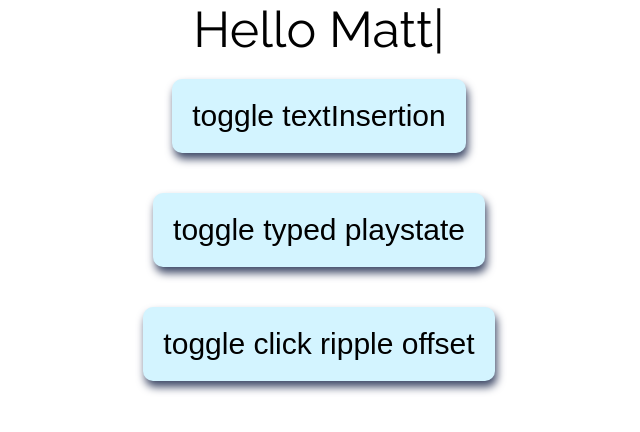
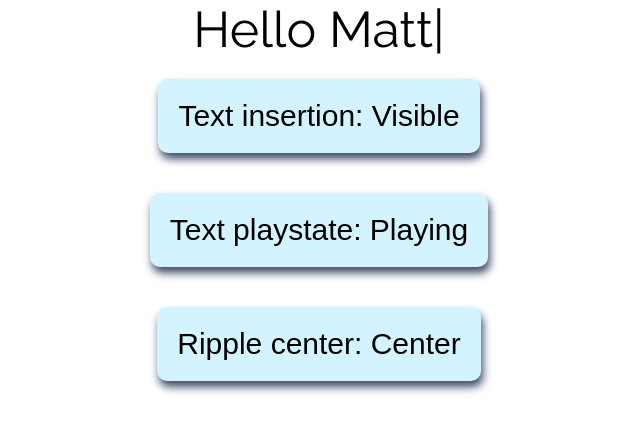
Before and after one commit to Velocima/front-end-react-effects, a Next.js app: page / in a window 1280 px wide. Shown: the top 432 px of the page, without its empty margins (321-961 px from the left). Built offline with nearby package versions, Linux system fonts and the light colour scheme.

Commit message:
button text made more descriptive

```diff
--- a/pages/index.jsx
+++ b/pages/index.jsx
@@ -23,13 +23,13 @@ export default function Home() {
 					isPaused={isTypedPaused}
 				/>
 				<button onClick={() => setIsTypedTextInsertion((prevState) => !prevState)}>
-					toggle textInsertion
+					{`Text insertion: ${isTypedTextInsertion ? 'Visible' : 'Hidden'}`}
 				</button>
 				<button onClick={() => setIsTypedPaused((prevState) => !prevState)}>
-					toggle typed playstate
+					{`Text playstate: ${!isTypedPaused ? 'Playing' : 'Paused'}`}
 				</button>
 				<button onClick={() => setIsClickRippleOffset((prevState) => !prevState)}>
-					toggle click ripple offset
+					{`Ripple center: ${!isClickRippleOffset ? 'Center' : 'Off center'}`}
 				</button>
 				<ClickRipple offCenter={isClickRippleOffset} />
 			</main>
```
